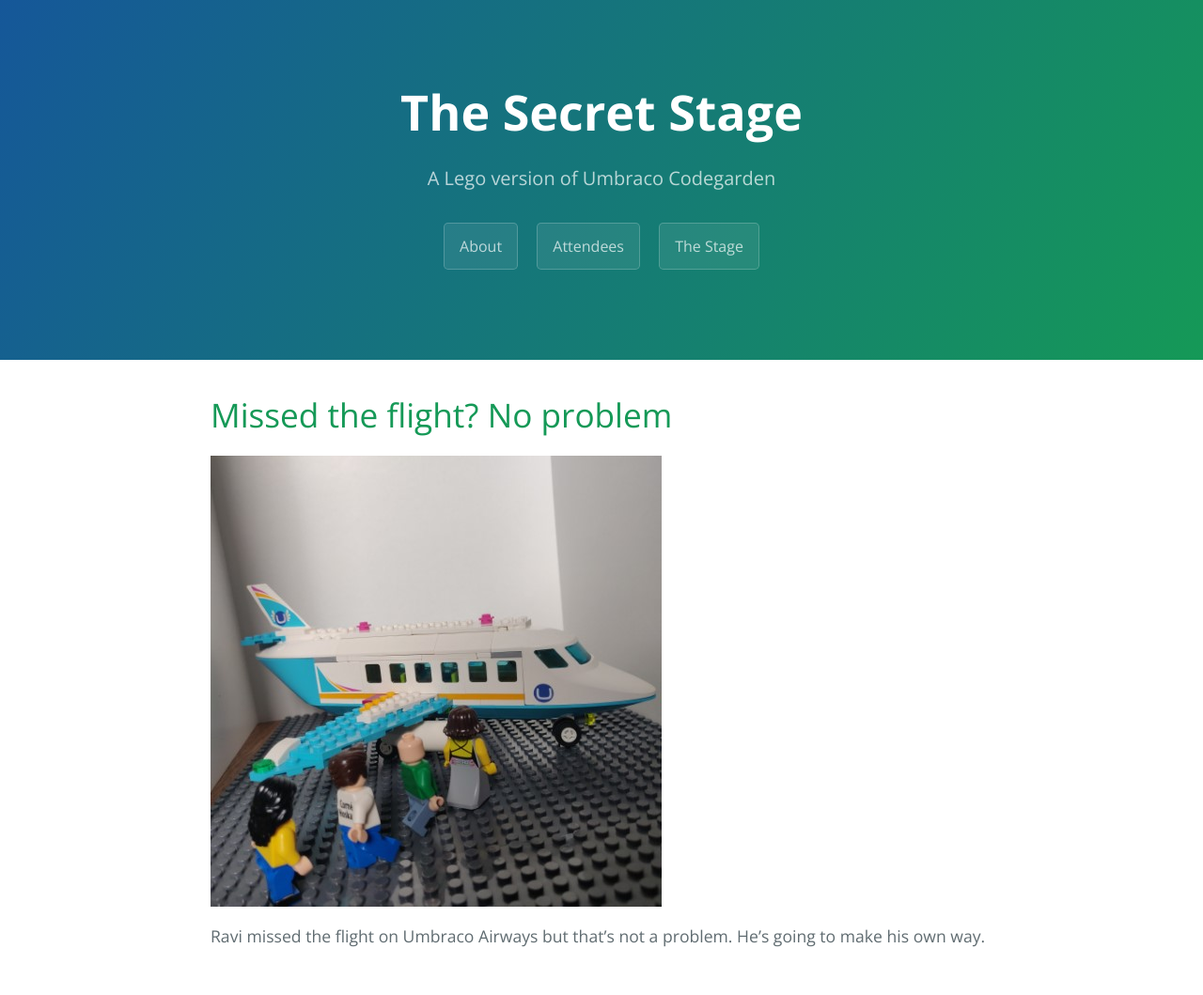
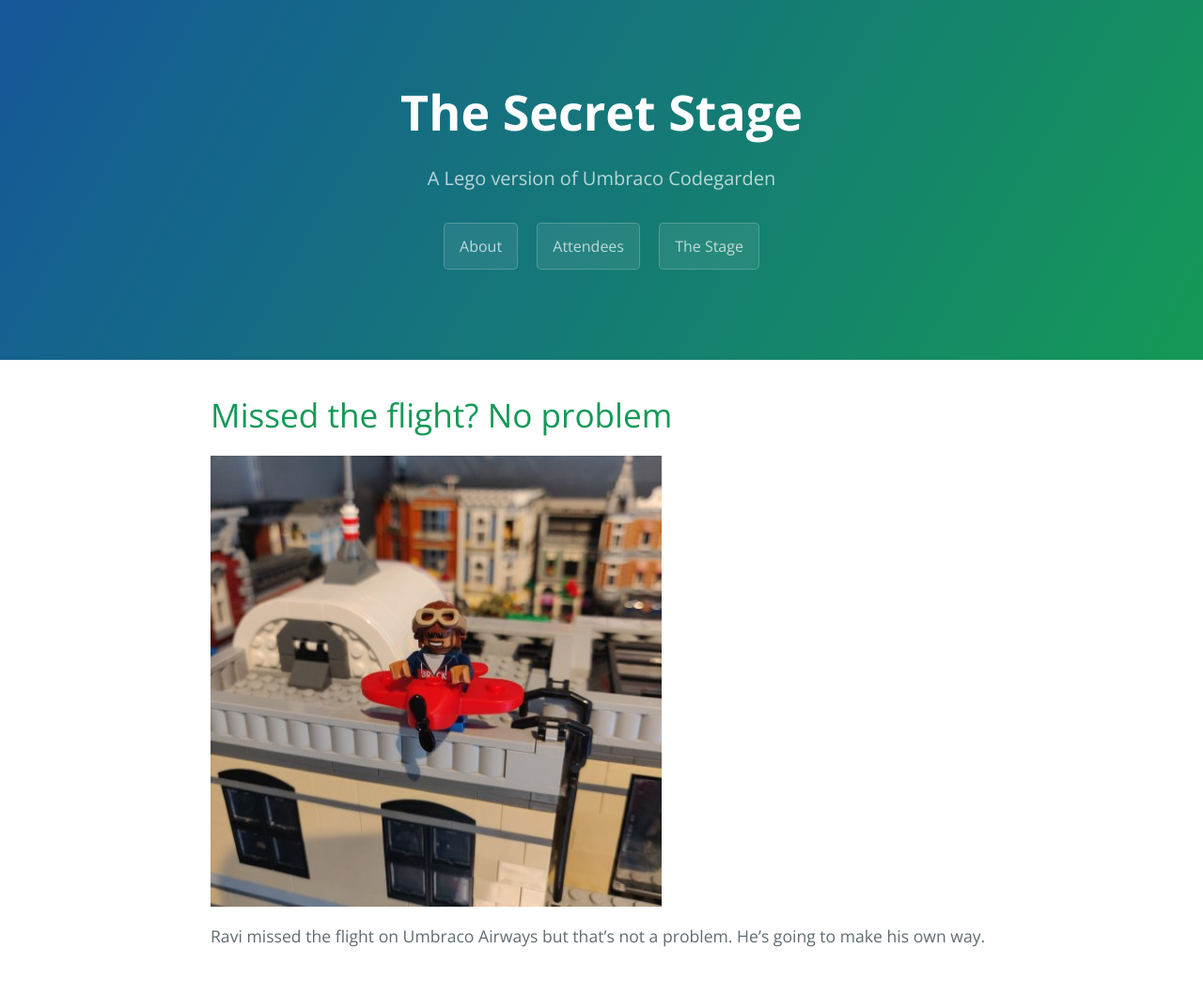
Before and after one commit to OwainWilliams/OwainWilliams.github.io, a Jekyll site: the page built from _posts/2022-06-13-raviAirways.md, in a window 1280 px wide. Shown: the whole page at 94% size. Built offline with Jekyll 4.4.1, drawn with Linux system fonts in a browser that asks for light colours.

```diff
--- a/_posts/2022-06-13-raviAirways.md
+++ b/_posts/2022-06-13-raviAirways.md
@@ -2,7 +2,8 @@
 layout: post
 title:  "Missed the flight? No problem"
 tag: stage
-image: /uploads/album/stage/umbracoAirways.jpg
+image: /uploads/album/stage/raviAirways.jpg
+caption: "Missed the flight? No problem"
 
 
 ---
```
Also changed, not shown: _posts/2022-06-13-uSync.md (+1 -1 lines), _posts/2022-06-13-umbraplane.md (+1 -0 lines).
